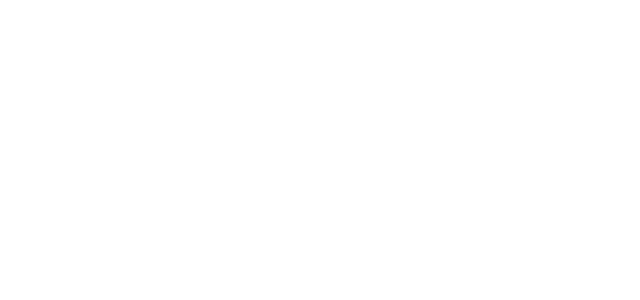
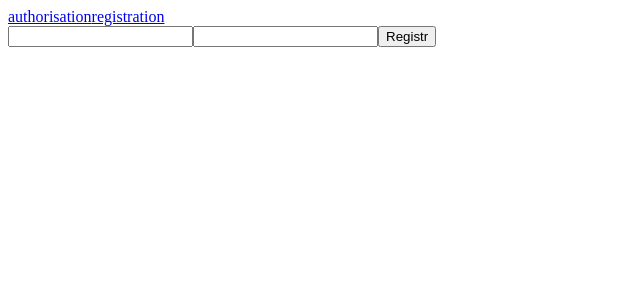
Before and after one commit to IvanKustarev/web4-front, a React (Create React App) app: page /start/registration in a window 1280 px wide. Before the commit this address had no page. Shown: the top 300 px of the page, without its empty margins (0-640 px from the left). Built offline with nearby package versions, Linux system fonts and the light colour scheme.

Commit message:
17.11.2021 proecting architecture

```diff
--- a/src/App.js
+++ b/src/App.js
@@ -9,8 +9,8 @@
     return (
         <BrowserRouter>
             <Routes>
-                <Route path={"/start"} element={<StartPage/>}/>
-                <Route path={"/main"} element={<MainPage/>}/>
+                <Route path={"/start/*"} element={<StartPage/>}/>
+                <Route path={"/main/*"} element={<MainPage/>}/>
             </Routes>
         </BrowserRouter>
     );
--- a/src/bll/communication/communication.js
+++ b/src/bll/communication/communication.js
@@ -1,27 +1,28 @@
 export const checkUser = (username) => {
-
+    return true;
 }
 
-export const generateSalt = () => {
-    return ["salt", "token"]
+export const generateSalt = (username) => {
+    return ["salt", "token"] //или false
 }
 
-export const putPassword = () => {
-
+export const putPassword = (token, hashPassword) => {
+    //добавляет пароль для пользователя во время регистрации
+    return true;
 }
 
-export const getSalt = () => {
-    return ["salt", "token"]
+export const getSalt = (username) => {
+    return ["salt", "token"] //или false
 }
 
-export const postPassword = () => {
-    return ["accessToken", "refreshToken"]
+export const postPassword = (token, hashPassword) => {
+    return ["accessToken", "refreshToken"] //или false
 }
 
-export const getMyDots = () => {
-
+export const getMyDots = (accessToken) => {
+    return ([/*возвращает точки в массиве*/]) //или false
 }
 
-export const useRefresh = () => {
-
+export const newTokensByRefresh = (refreshToken) => {
+    return (["accessToken", "refreshToken"])
 }
--- a/src/bll/state/store.js
+++ b/src/bll/state/store.js
@@ -1,27 +1,70 @@
 import create from 'zustand'
-import {generateSalt, getSalt, postPassword, putPassword} from "../communication/communication";
+import {generateSalt, getSalt, postPassword, putPassword, newTokensByRefresh} from "../communication/communication";
 import {hashingPassword} from "./hash";
 
 let accessToken;
 let refreshToken;
 
 const registration = (username, password) => {
-    let [salt, token] = generateSalt(username);
-    putPassword(token, hashingPassword(password, salt));
-    authorisation(username, password);
+    let result = generateSalt(username);
+    if (result === false) {
+        //соль не была сгенерирована на сервере. Сбой в регистрации
+    } else {
+        let [salt, token] = result;
+        if (putPassword(token, hashingPassword(password, salt))) {
+            //пороль успешно добавлен на сервер
+            authorisation(username, password);
+        } else {
+            //пароль не был добавлен на сервер. Сбой в регистрации
+        }
+    }
 }
 const authorisation = (username, password) => {
-    let [salt, token] = getSalt(username);
-    [accessToken, refreshToken] = postPassword(token, hashingPassword(password, salt));
+    let result = getSalt(username);
+    if (result === false) {
+        //проблемы с получением соли от сервера. Сбой авторизации
+    } else {
+        let [salt, token] = result;
+        result = postPassword(token, hashingPassword(password, salt));
+        if (result === true) {
+            [accessToken, refreshToken] = result;
+        }
+    }
+}
+const addDot = (dot, accessToken) => {
+    return true; // если точка валидна и успешно добавлена на сервере
+}
+
+const updateTokens = (refreshToken) => {
+    //отправляет рефреш и получает два новых ключа. При неудаче выкидывает в окно фвторизации
+    let result = newTokensByRefresh(refreshToken);
+    if (result === false) {
+        //токены не смогли обновиться. Нужно выкинуть пользователя на экран логина
+    } else {
+        [accessToken, refreshToken] = result;
+    }
 }
 
 const useStore = create((set) => ({
         dots: [],
-        addDot: (dot) => set((state) => ({
-            dots: [...(state.dots), dot]
-        })),
-        registration : (username, password) => {registration(username, password)},
-        authorisation : (username, password) => {authorisation(username, password)}
+        addDot: (dot) => {
+            if (addDot(dot, accessToken)) {
+                //точка попала в область
+                set((state) => ({
+                        dots: [...(state.dots), dot]
+                    }
+                ))
+            } else {
+                //должно быть что-то что говори о том, что точка не попала
+            }
+        },
+        registration: (username, password) => {
+            registration(username, password)
+        },
+        authorisation: (username, password) => {
+            authorisation(username, password)
+        },
+
     }
 ))
 
--- /dev/null
+++ b/src/components/startPage/Authorisation.js
@@ -0,0 +1,21 @@
+import React, {useRef} from "react";
+import useStore from "../../bll/state/store";
+
+const Authorisation = () => {
+
+    const inputRefUN = useRef()
+    const inputRefP = useRef()
+    const authorisation = useStore(state => state.authorisation)
+
+    const auth = () => {
+        authorisation(inputRefUN.current.value, inputRefP.current.value)
+    }
+
+    return <div>
+        <input type="text" ref={inputRefUN}/>
+        <input type="text" ref={inputRefP}/>
+        <button onClick={auth}>Auth</button>
+    </div>
+}
+
+export default Authorisation;
--- /dev/null
+++ b/src/components/startPage/Registration.js
@@ -0,0 +1,21 @@
+import React, {useRef} from "react";
+import useStore from "../../bll/state/store";
+
+const Registration = () => {
+
+    const inputRefUN = useRef()
+    const inputRefP = useRef()
+    const registr = useStore(state => state.registration)
+
+    const reg = () => {
+        registr(inputRefUN.current.value, inputRefP.current.value)
+    }
+
+    return <div>
+        <input type="text" ref={inputRefUN}/>
+        <input type="text" ref={inputRefP}/>
+        <button onClick={reg}>Registr</button>
+    </div>
+}
+
+export default Registration;
--- a/src/components/startPage/StartPage.js
+++ b/src/components/startPage/StartPage.js
@@ -1,20 +1,20 @@
 import React, {useRef} from "react";
 import useStore from "../../bll/state/store";
+import {NavLink, Route, Routes} from "react-router-dom";
+import MainPage from "../mainPage/MainPage";
+import Authorisation from "./Authorisation";
+import Registration from "./Registration";
 
 const StartPage = () => {
-    const inputRefUN = useRef()
-    const inputRefP = useRef()
-    const registr = useStore(state => state.registration)
-
-    const reg = () => {
-        registr(inputRefUN.current.value, inputRefP.current.value)
-    }
-
     return (
         <div>
-            <input type="text" ref={inputRefUN}/>
-            <input type="text" ref={inputRefP}/>
-            <button onClick={reg}>Registr</button>
+            <NavLink to={"authorisation"}>authorisation</NavLink>
+            <NavLink to={"registration"}>registration</NavLink>
+
+            <Routes>
+                <Route path={"authorisation"} element={<Authorisation/>}/>
+                <Route path={"registration"} element={<Registration/>}/>
+            </Routes>
         </div>
     )
 }
```
